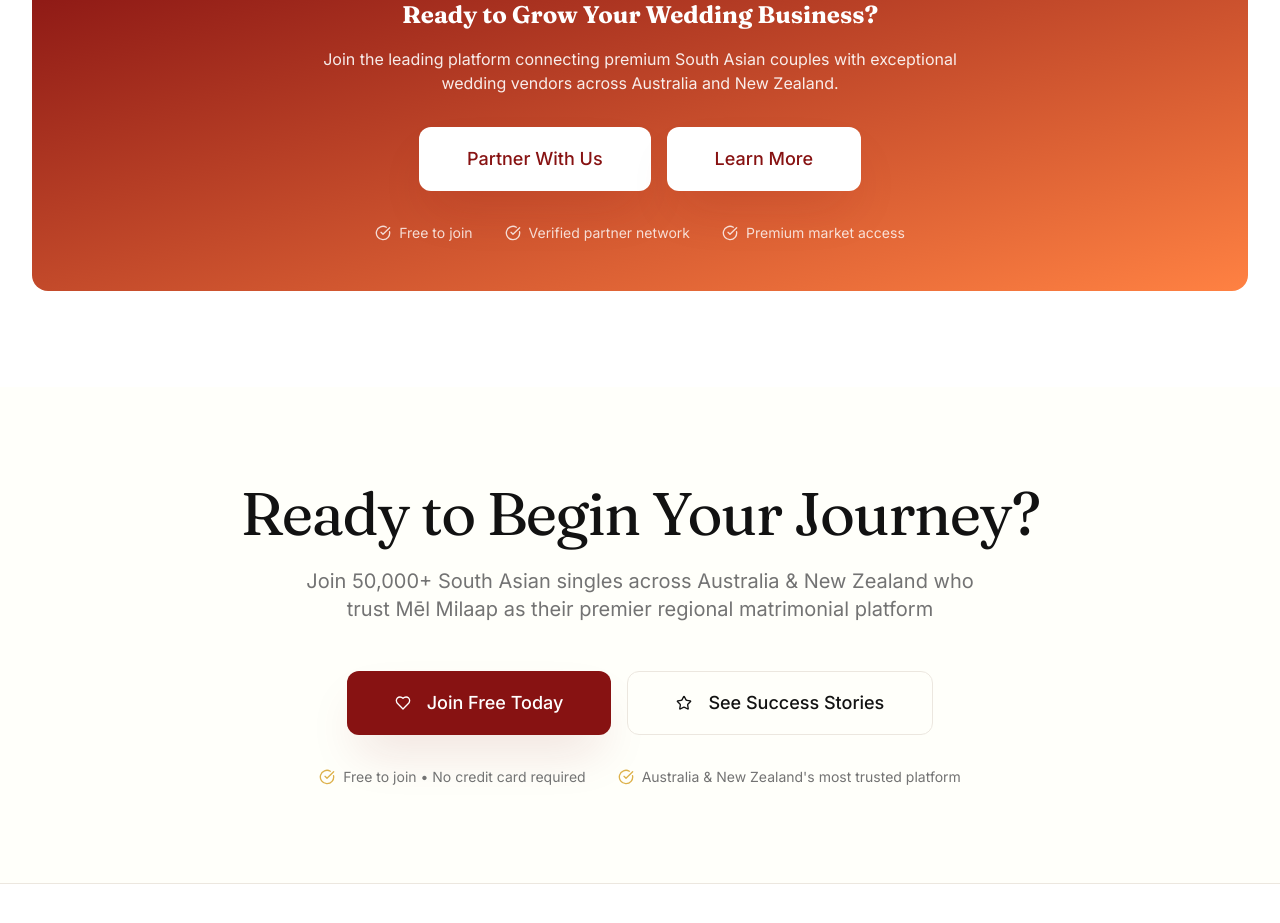
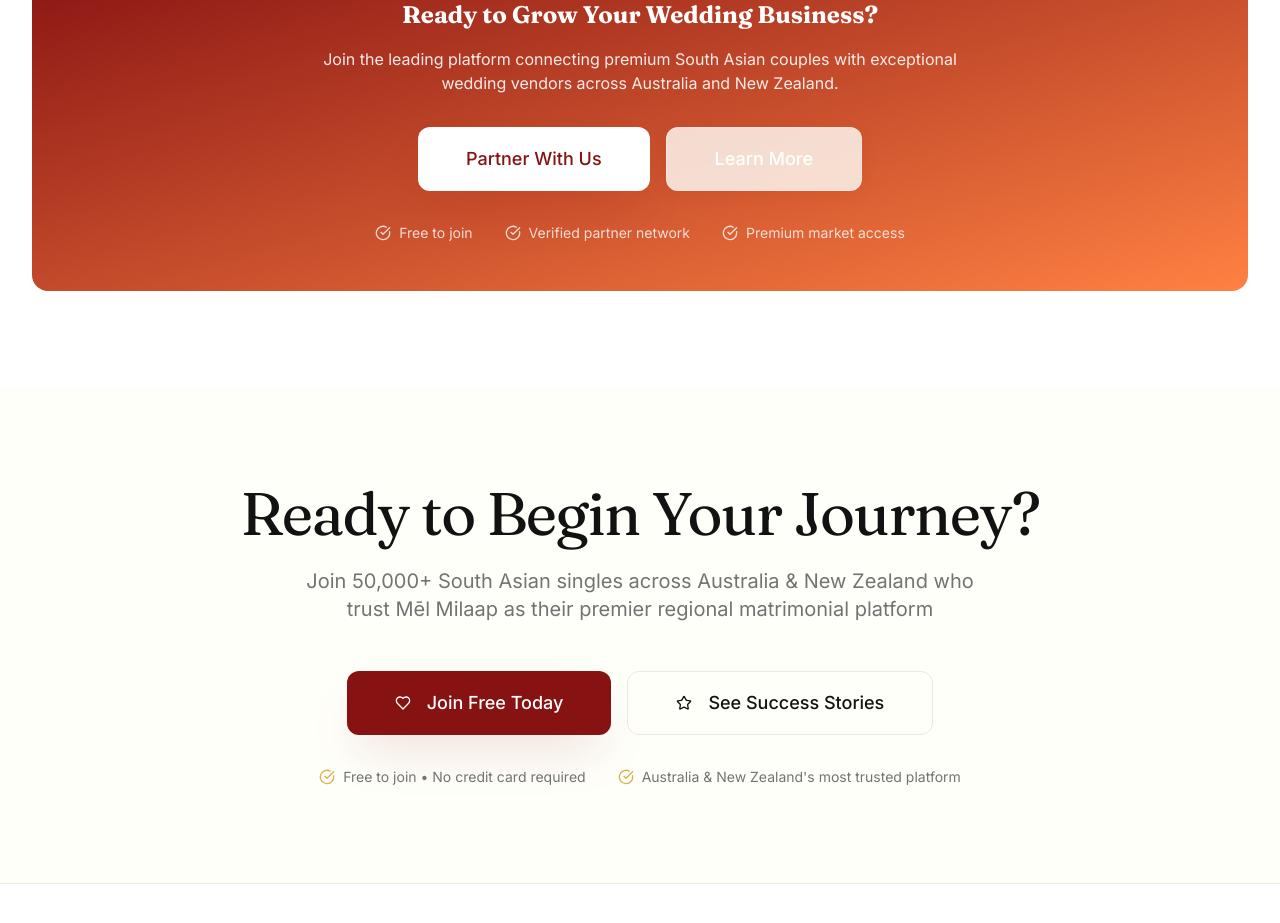
Before and after one commit to tech-jag/mel-milaap, a React (Vite) app: page / in a window 1280 px wide. Shown: the part 9180-10103 px from the top of the page. Built offline with nearby package versions, Linux system fonts and the light colour scheme; a web font is replaced by a local one.

Commit message:
Code edited in Lovable Code Editor

```diff
--- a/src/pages/Home.tsx
+++ b/src/pages/Home.tsx
@@ -1123,9 +1123,9 @@ const Home = () => {
               </Button>
               <Button
                 asChild
-                variant="luxury"
+                variant="glass"
                 size="xl"
-                className="bg-white text-brand-burgundy hover:bg-white/90 shadow-luxury"
+                className="text-lux-porcelain border-lux-porcelain/30 hover:bg-lux-porcelain/10"
               >
                 <Link to="/suppliers">
                   Learn More
```
